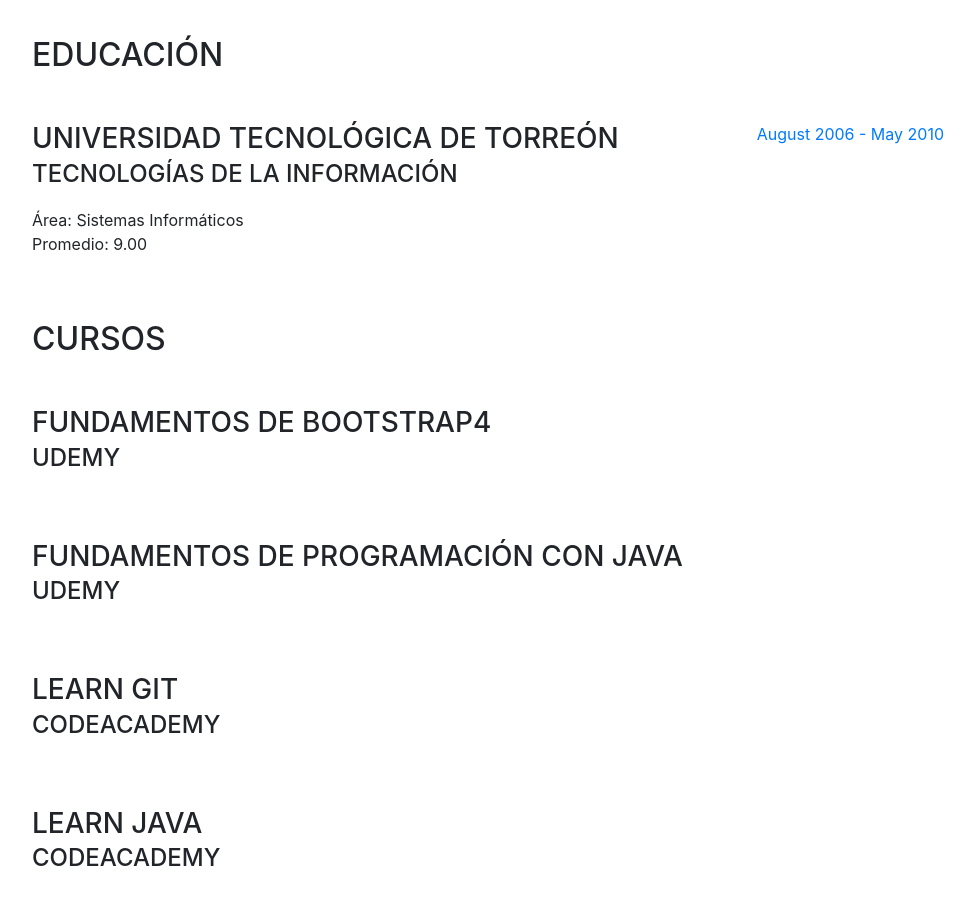
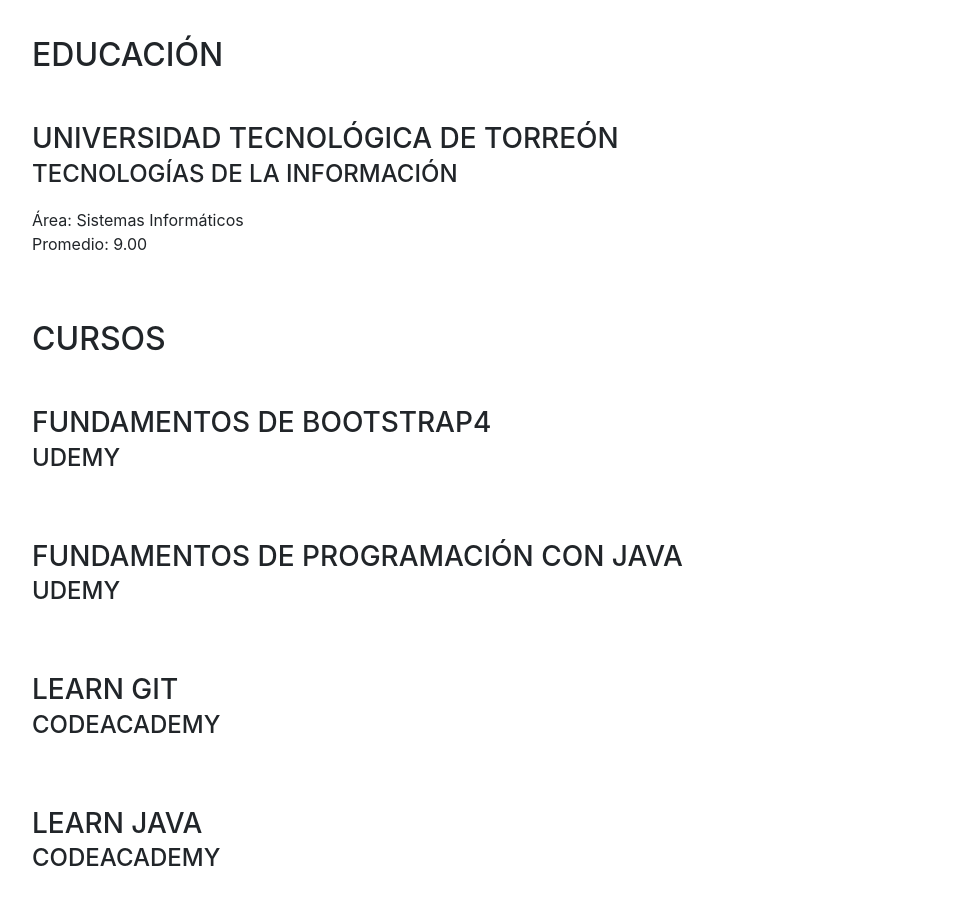
Before and after one commit to Apeiron0/Apeiron0.github.io, a website with bundled scripts: page index.html in a window 1280 px wide. Shown: the part 2680-3584 px from the top of the page, without its empty margins (288-1262 px from the left). Built offline with nearby package versions, Linux system fonts and the light colour scheme; a web font is replaced by a local one.

Commit message:
Ajuste tiempo escuela

```diff
--- a/index.html
+++ b/index.html
@@ -184,9 +184,6 @@
               <div>Área: Sistemas Informáticos</div>
               <p>Promedio: 9.00</p>
             </div>
-            <div class="resume-date text-md-right">
-              <span class="text-primary">August 2006 - May 2010</span>
-            </div>
           </div>
 
 
```
